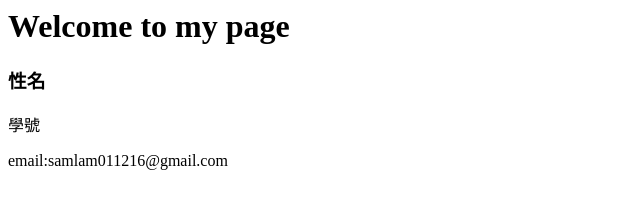
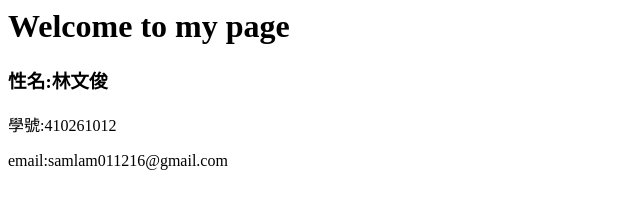
Before and after one commit to 410261012/410261012.github.io, a plain HTML site: page index.html in a window 1280 px wide. Shown: the whole page, without its empty margins (0-640 px from the left). Drawn offline with Linux system fonts and the light colour scheme.

Commit message:
Update index.html

```diff
--- a/index.html
+++ b/index.html
@@ -8,8 +8,8 @@
         <div>
 
             <h1>Welcome to my page</h1>
-            <h3>性名</h3>
-            <p>學號</p>
+            <h3>性名:林文俊</h3>
+            <p>學號:410261012</p>
             <p>email:samlam011216@gmail.com</p>
         </div>
     </body>
```
